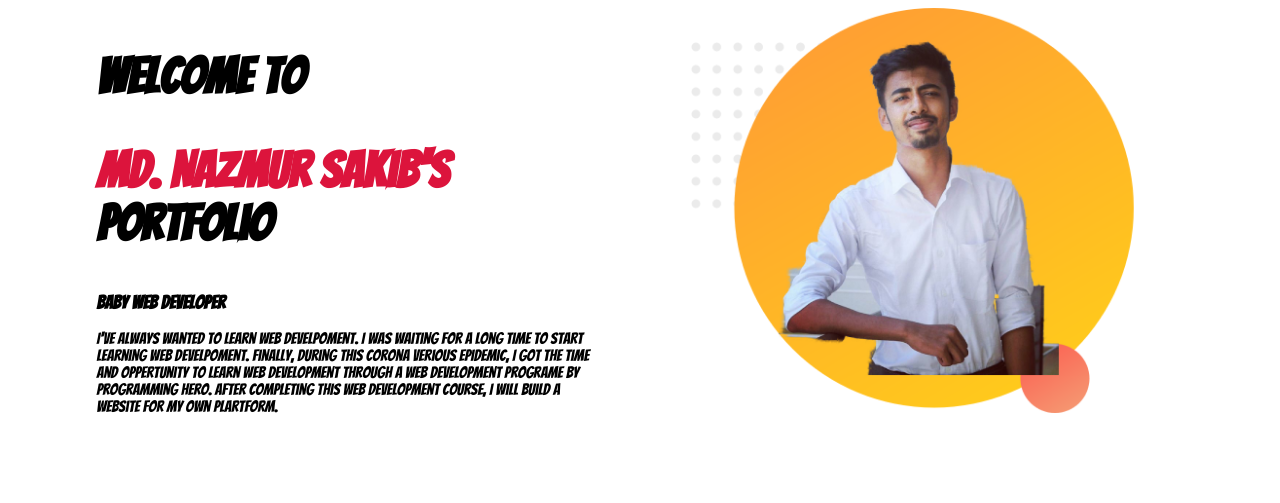
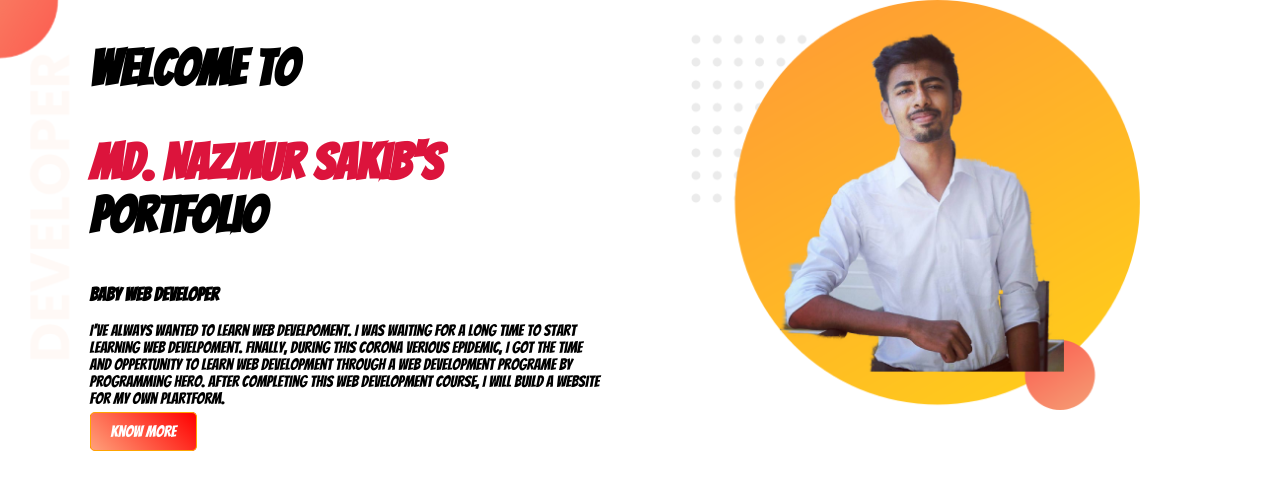
Before and after one commit to sakib789/test-project, a plain HTML site: page index.html in a window 1280 px wide. Drawn offline with Linux system fonts and the light colour scheme.

Commit message:
button done

```diff
--- a/index.html
+++ b/index.html
@@ -8,12 +8,13 @@
     <link href="https://fonts.googleapis.com/css2?family=Bangers&display=swap" rel="stylesheet">
 </head>
 <body>
-    <section>
+    <section class="banner">
         <div class="d">
             <h1>Welcome To</h1>
             <h1><span class="c1">Md. Nazmur Sakib's</span> Portfolio</h1>
             <h3>Baby Web Developer</h3>
             <p>I've always wanted to learn web develpoment. I was waiting for a long time to start learning web develpoment. Finally, during this corona verious epidemic, I got the time and oppertunity to learn web development through a web development programe by Programming hero. After completing this web development course, I will build a website for my own plartform.</p>
+            <a class="know-more" target="_blank" href="https://www.linkedin.com/in/md-nazmur-sakib-875479153/">Know More</a>
         </div >
         <div class="d">
             <img src="images/portfolio.png" alt="">
--- a/style.css
+++ b/style.css
@@ -1,5 +1,6 @@
 body{
     font-family: 'Bangers', cursive;
+    margin: 0px;
 }
 h1{
     font-size: 50px;
@@ -16,3 +17,27 @@ h1{
 .d img{
     width: 100%;
 }
+.banner{
+    background-image: url("images/top-banner.png");
+    background-repeat: no-repeat;
+}
+section{
+    height: 500px;
+}
+.know-more{
+    text-decoration: none;
+    background-image: linear-gradient(45deg, lightSalmon, red);
+    padding: 10px 20px;
+    border-radius: 5px;
+    border: 1px solid orange;
+    font-size: 700;
+    color:white;
+}
+.know-more:focus{
+    outline:none;
+}
+
+.know-more:hover{
+    background: orangered;
+    cursor: pointer;
+}
```
